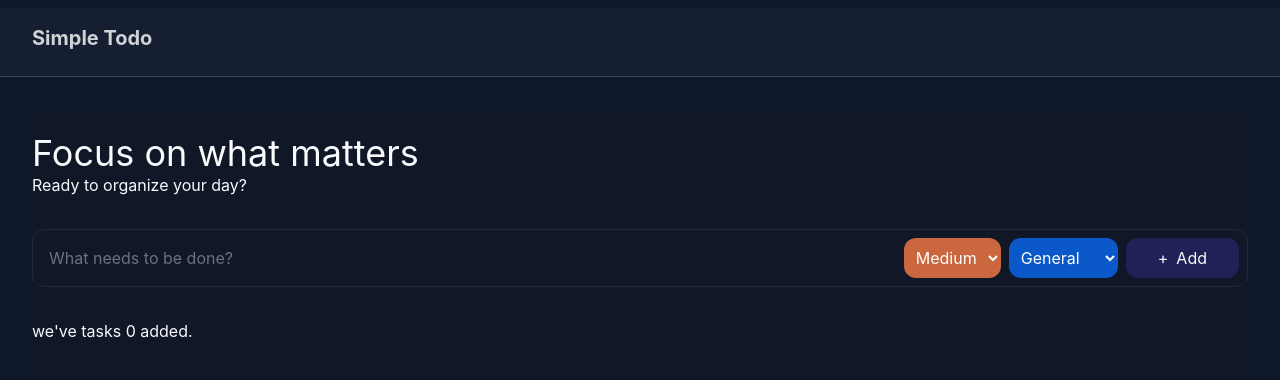
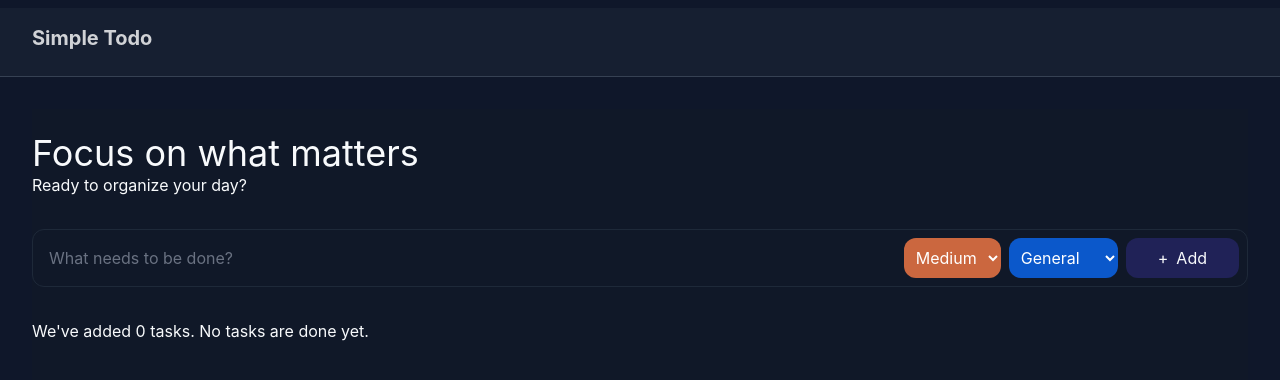
Before and after one commit to MohamadHarmoush/ToDo-App, a React (Vite) app: page / in a window 1280 px wide. Shown: the top 380 px of the page. Built offline with nearby package versions, Linux system fonts and the light colour scheme.

Commit message:
Update hint text

```diff
--- a/src/components/TaskList.tsx
+++ b/src/components/TaskList.tsx
@@ -8,9 +8,16 @@ type TaskListProps = {
 };
 
 const TaskList = ({ tasks, onTaskChange, onRemoveTask }: TaskListProps) => {
+  const completedTasks = tasks.filter((task) => task.isComplete);
+  const taskText = completedTasks.length === 1 ? "task" : "tasks";
   return (
     <div className="mt-8 flex flex-col gap-2 overflow-y-auto pr-2">
-      <h1>we've tasks {tasks.length} added.</h1>
+      <h1>
+        We've added {tasks.length} {taskText}.
+        {completedTasks.length > 0
+          ? ` ${completedTasks.length} ${taskText} are done.`
+          : " No tasks are done yet."}
+      </h1>
       {tasks.map((task) => (
         <TaskItem task={task} key={task.id} onUpdate={onTaskChange} onRemove={onRemoveTask} />
       ))}
```
